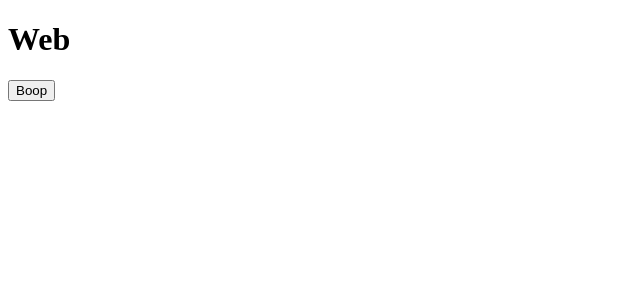
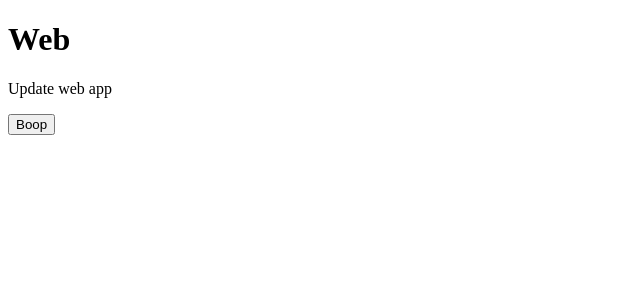
Before and after one commit to MalyanaSkyrim/turbo-example, a Next.js app in the folder apps/web/: page / in a window 1280 px wide. Shown: the top 300 px of the page, without its empty margins (0-640 px from the left). Built offline with nearby package versions, Linux system fonts and the light colour scheme.

Commit message:
update web app

```diff
--- a/apps/web/app/page.tsx
+++ b/apps/web/app/page.tsx
@@ -4,6 +4,7 @@ export default function Page() {
   return (
     <>
       <Header text="Web" />
+      <p>Update web app</p>
       <Button />
     </>
   );
```
